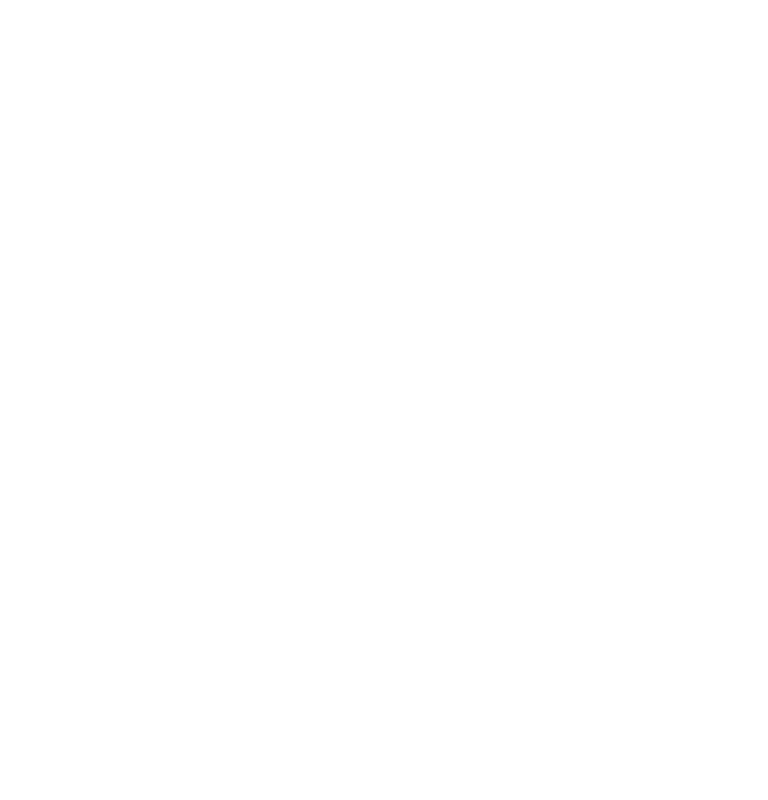
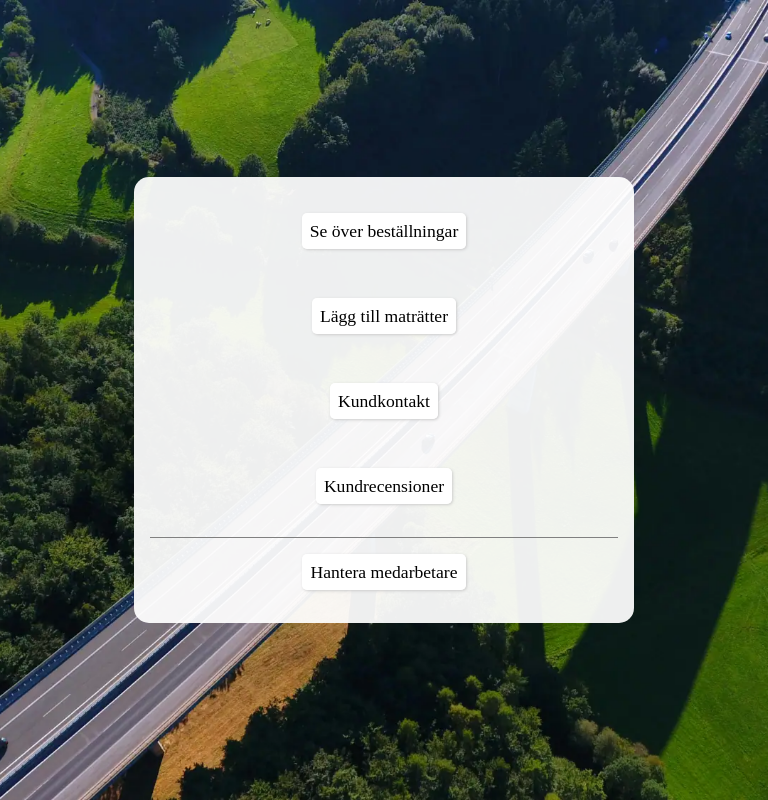
Before and after one commit to isasod2500/Projekt-front-admin, a website built with Vite: page projekt-front-admin/intranet.html in a window 768 px wide. Built offline with nearby package versions, Linux system fonts and the light colour scheme.

Commit message:
Subpages created.
intranet.html - Designed for all breakpoints, created basic rendering code. Hiding "Hantera medarbetare" if account is flagged as admin=false

styles.css - Styled intranet.

```diff
--- a/projekt-front-admin/intranet.html
+++ b/projekt-front-admin/intranet.html
@@ -10,10 +10,28 @@
 </head>
 
 <body>
+  <img src="/images/highway.webp" alt="" id="heroImg" fetchpriority="high">
   <main id="intranetMain">
-    <h1 id="welcomeHeader"></h1>
+
     <section id="intranetOptions">
-
+      <h1 id="welcomeHeader"></h1>
+      <section id="options">
+        <article class="optionArticle">
+          <p><a href="order.html">Se över beställningar</a></p>
+        </article>
+        <article class="optionArticle">
+          <p><a href="add.html">Lägg till maträtter</a></p>
+        </article>
+        <article class="optionArticle">
+          <p><a href="contact.html">Kundkontakt</a></p>
+        </article>
+        <article class="optionArticle">
+          <p><a href="review.html">Kundrecensioner</a></p>
+        </article>
+        <article id="optionArticleAdmin">
+          <p><a href="admin.html" id="adminLink">Hantera medarbetare</a></p>
+        </article>
+      </section>
     </section>
   </main>
 </body>
--- a/projekt-front-admin/src/intranet.js
+++ b/projekt-front-admin/src/intranet.js
@@ -20,10 +20,19 @@ async function fetchEmployee() {
         });
 
         const data = await response.json();
+        console.log(data)
 
         const payload = JSON.parse(atob(token.split(".")[1]));
 
         document.getElementById("welcomeHeader").innerHTML = `Välkommen ${data.firstname} ${data.surname}`
+
+        const adminLink = document.getElementById("optionArticleAdmin")
+
+        /*if (data.admin === false) {
+            console.log(data.admin)
+            adminLink.style.display = "none"
+        }
+            */
     } catch (err) {
         console.log(err)
     }
--- a/projekt-front-admin/src/style.css
+++ b/projekt-front-admin/src/style.css
@@ -93,6 +93,83 @@ main {
     padding: 0.5rem;
   }
 
+
+  #intranetMain {
+    height: 100vh;
+
+    display: flex;
+    justify-content: center;
+    align-items: center;
+    text-align: center;
+  }
+
+
+  #intranetOptions {
+    background-color: #ffffffee;
+    border-radius: 15px;
+    width: 75%;
+    max-width: 500px;
+  }
+
+
+  #optionsList {
+    list-style: none;
+    text-align: left;
+  }
+
+  #options>* {
+    margin: 1rem;
+    padding: 0.5rem;
+  }
+
+  .optionArticle a {
+    color: black;
+    background-color: #ffffff;
+    text-decoration: none;
+    font-size: 1.1em;
+    margin: 0.5rem 0 1rem 0;
+    padding: 0.5rem;
+    box-shadow: 1px 1px 3px #cccccc;
+    border-radius: 5px;
+    box-sizing: border-box;
+  }
+
+  .optionArticle a:hover {
+    text-decoration: underline;
+    background-color: #fdfdfd;
+  }
+
+  .optionArticle a:active {
+     background-color: #cccccc;
+  }
+
+  #optionArticleAdmin {
+    border-top: 1px solid grey;
+    padding: 1rem 0.5rem 0.5rem;
+  }
+
+  #optionArticleAdmin a {
+    color: black;
+    background-color: #ffffff;
+    text-decoration: none;
+    font-size: 1.1em;
+    margin: 0.5rem 0 1rem 0;
+    padding: 0.5rem;
+    box-shadow: 1px 1px 3px #cccccc;
+    border-radius: 5px;
+    box-sizing: border-box;
+  }
+
+  #optionArticleAdmin a:hover {
+    text-decoration: underline;
+     background-color: #fdfdfd;
+  }
+
+  #optionArticleAdmin a:active {
+     background-color: #cccccc;
+  }
+
+
 }
 
 @media (min-width: 768px) and (max-width: 1200px) {
@@ -166,6 +243,52 @@ main {
     padding-inline-start: 0;
     max-width: 35ch;
     padding: 0.5rem;
+  }
+
+
+
+  #intranetMain {
+    height: 100vh;
+
+    display: flex;
+    justify-content: center;
+    align-items: center;
+    text-align: center;
+  }
+
+
+  #intranetOptions {
+    background-color: #ffffffee;
+    border-radius: 15px;
+    width: 75%;
+    max-width: 500px;
+  }
+
+
+  #optionsList {
+    list-style: none;
+    text-align: left;
+  }
+
+  #options>* {
+    margin: 1rem;
+    padding: 0.5rem;
+  }
+
+  .optionArticle a {
+    color: black;
+    background-color: #ffffff;
+    text-decoration: none;
+    font-size: 1.1em;
+    margin: 0.5rem 0 1rem 0;
+    padding: 0.5rem;
+    box-shadow: 1px 1px 3px #cccccc;
+    border-radius: 5px;
+    box-sizing: border-box;
+  }
+
+  .optionArticle a:hover {
+    text-decoration: underline;
   }
 }
 
@@ -241,4 +364,51 @@ main {
     max-width: 35ch;
     padding: 0.5rem;
   }
+
+
+
+  #intranetMain {
+    height: 100vh;
+
+    display: flex;
+    justify-content: center;
+    align-items: center;
+    text-align: center;
+  }
+
+
+  #intranetOptions {
+    background-color: #ffffffee;
+    border-radius: 15px;
+    width: 75%;
+    max-width: 500px;
+  }
+
+
+
+  #optionsList {
+    list-style: none;
+    text-align: left;
+  }
+
+  #options>* {
+    margin: 1rem;
+    padding: 0.5rem;
+  }
+
+  .optionArticle a {
+    color: black;
+    background-color: #ffffff;
+    text-decoration: none;
+    font-size: 1.1em;
+    margin: 0.5rem 0 1rem 0;
+    padding: 0.5rem;
+    box-shadow: 1px 1px 3px #cccccc;
+    border-radius: 5px;
+    box-sizing: border-box;
+  }
+
+  .optionArticle a:hover {
+    text-decoration: underline;
+  }
 }
```
Also changed, not shown: projekt-front-admin/src/main.js (+8 -4 lines), projekt-front-admin/add.html (added), projekt-front-admin/contact.html (added), projekt-front-admin/order.html (added), projekt-front-admin/review.html (added).
